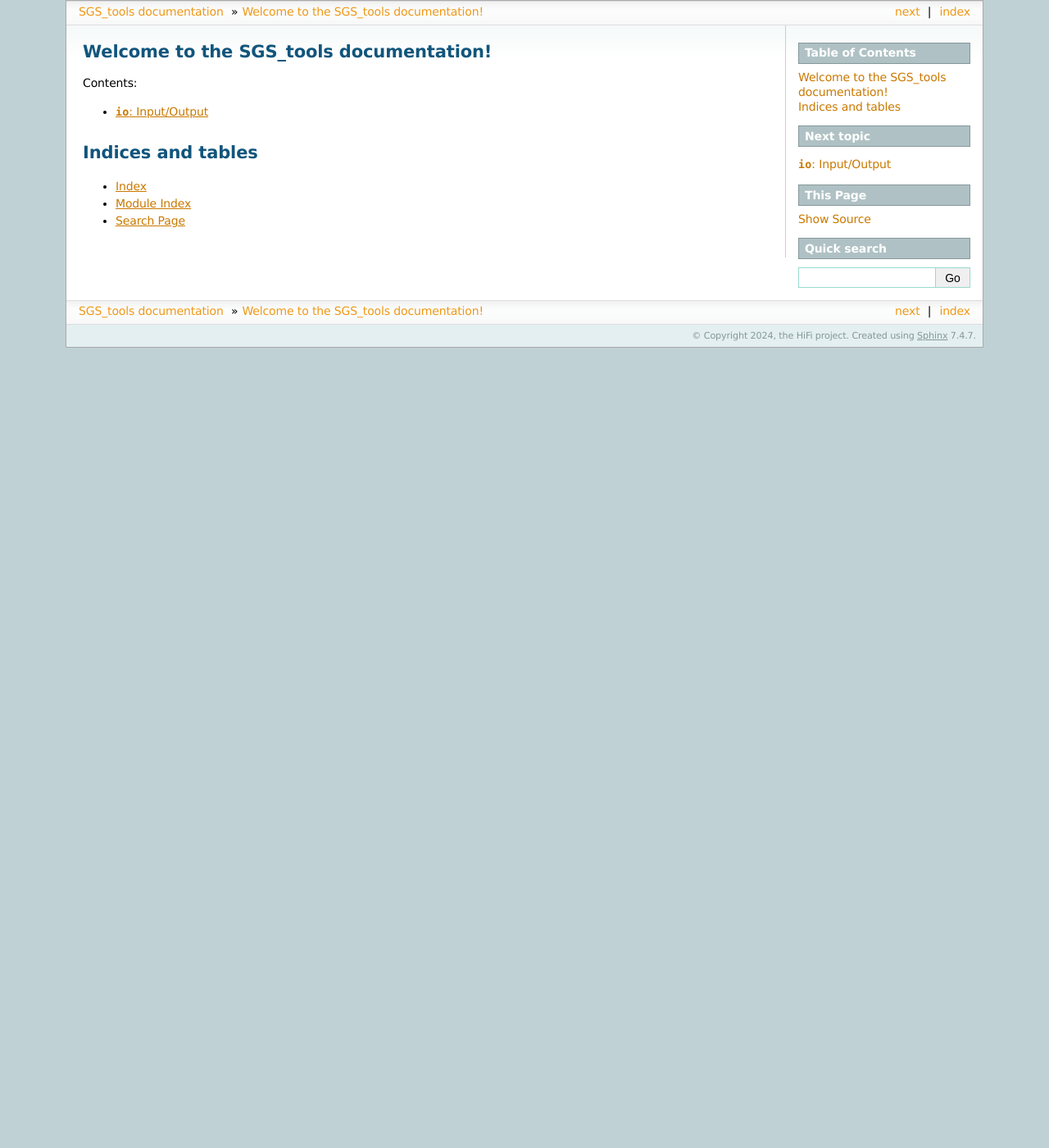
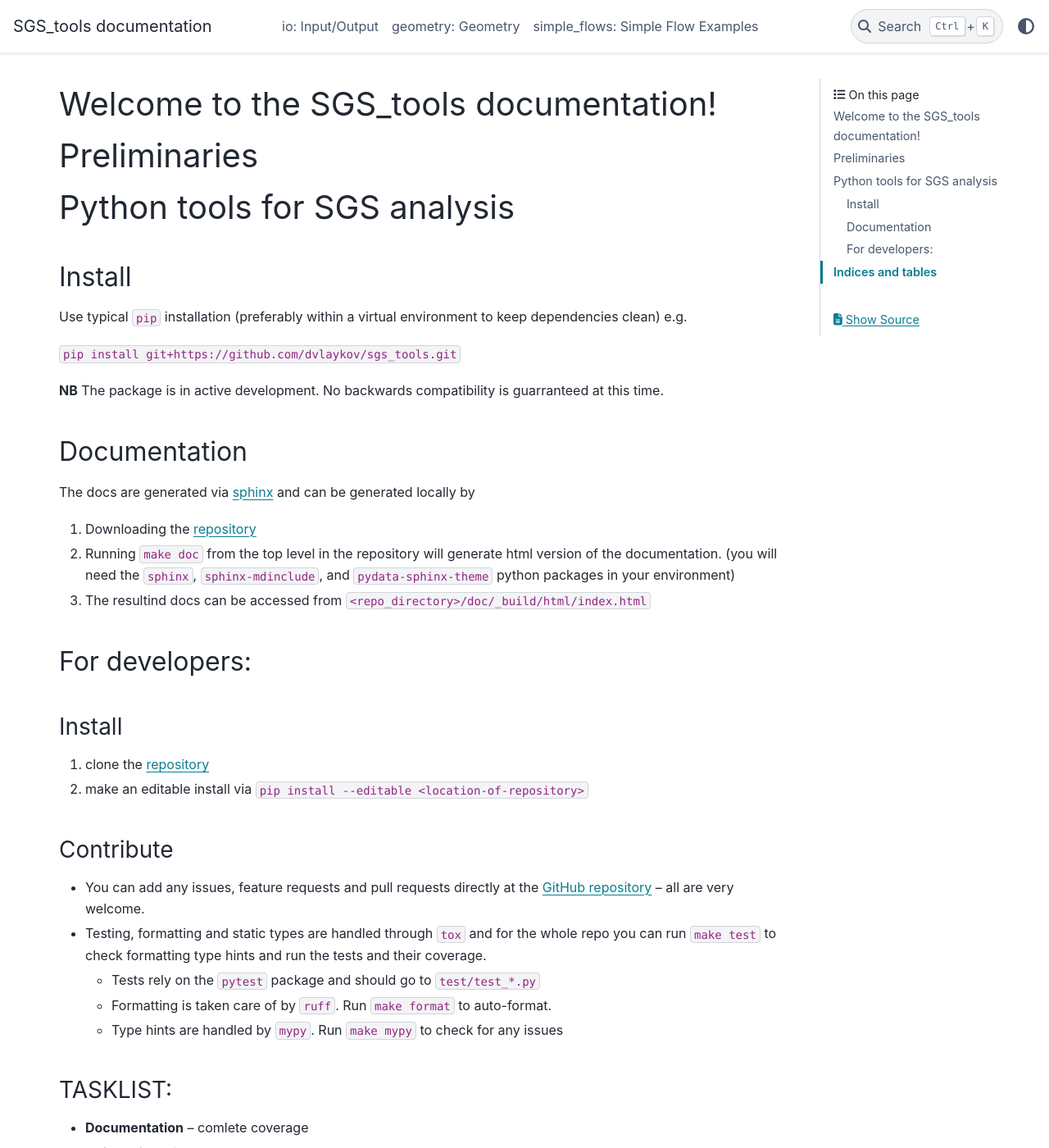
Before and after one commit to dvlaykov/sgs_tools, a Sphinx documentation site: the page built from doc/index.rst, in a window 1280 px wide and 1400 px high. Shown: the whole window at 82% size. Built offline with Sphinx 7.4.7 and the PyData theme 0.15.4, drawn with Linux system fonts in a browser that asks for light colours; formulas are drawn with MathJax 3; some of the changed text lies outside the part shown.

Commit message:
update documentation and config. Add README to documentation

````diff
--- a/README.md
+++ b/README.md
@@ -1,10 +1,15 @@
 # Python tools for SGS analysis
 
 ## Install
-Can install as a python package with
 
- * download the repository
- * run (preferably within a virtual environment)
-   ```pip install --editable <location-of-repository>```
-   It should install any missing dependencies as well.
-The package is in active development, hence the editable install.
+  Use typical `pip` installation (preferably within a virtual environment to keep dependencies clean) e.g.
+
+  ``` pip install git+https://github.com/dvlaykov/sgs_tools.git```
+
+**NB** The package is in active development. No backwards compatibility is guarranteed at this time.
+
+## Documentation
+The docs are generated via [sphinx](https://www.sphinx-doc.org/en/master/) and can be generated locally by
+1. Downloading the [repository](https://github.com/dvlaykov/sgs_tools)
+2. Running `make doc` from the top level in the repository will generate html version of the documentation. (you will need the `sphinx`, `sphinx-mdinclude`, and `pydata-sphinx-theme` python packages in your environment)
+3. The resultind docs can be accessed from `<repo_directory>/doc/_build/html/index.html`
--- /dev/null
+++ b/TASKLIST.md
@@ -0,0 +1,46 @@
+
+## For developers:
+
+### Install
+  1. clone the [repository](https://github.com/dvlaykov/sgs_tools)
+  2. make an editable install via
+    ```pip install --editable <location-of-repository>```
+
+### Contribute
+  * You can add any issues, feature requests and pull requests directly at the
+    [GitHub repository](https://github.com/dvlaykov/sgs_tools) -- all are very welcome.
+  * Testing, formatting and static types are handled through `tox` and for the whole repo you can run `make test` to check formatting type hints and run the tests and their coverage.
+
+    * Tests rely on the `pytest` package and should go to `test/test_*.py`
+    * Formatting is taken care of by `ruff`. Run `make format` to auto-format.
+    * Type hints are handled by `mypy`. Run `make mypy` to check for any issues
+
+
+### TASKLIST:
+  * **Documentation** -- comlete coverage
+  * **Unit testing** -- increase coverage
+  * Add scripts, CI programmes and notebook examples
+
+  * IO
+    * ~~ UM ~~
+    * MONC
+    * PTerodaCTILES ??
+    * ??
+
+  * Geometry
+    * Integrate staggered and non-staggered grid interfaces
+    * Implement gradients as methods on grids
+
+  * Physics
+    * Integrate with [MONC_utils](https://github.com/ParaConUK/monc_utils)
+    * Integrate  SGS Fluxes analysis from P. Burns
+
+  * Analysis tools
+    * Add spectra calculation
+    * Add Histograms/PDFs and violin calculators
+    * Add tensor invariant calculators
+    * Add quadrant analysis support
+
+  * SGS
+    * Add a mixed and nonlinear model extensions
+    * Generalise dynamic coefficient calculations
--- a/doc/conf.py
+++ b/doc/conf.py
@@ -33,12 +33,13 @@ extensions = [
     "sphinx.ext.autodoc",
     "sphinx.ext.imgmath",
     "sphinx_autodoc_typehints",
+    "sphinx_mdinclude"
 ]
 
 
 def skip(app, what, name, obj, would_skip, options):
     if name == "__init__":
-        return False
+        return True
     return would_skip
 
 
@@ -60,11 +61,16 @@ exclude_patterns = ["_build", "Thumbs.db", ".DS_Store"]
 # The theme to use for HTML and HTML Help pages.  See the documentation for
 # a list of builtin themes.
 #
-# html_theme = 'alabaster'
+# html_theme = "alabaster"
 # html_theme = 'classic'
-html_theme = "sphinxdoc"
+# html_theme = "sphinxdoc"
+html_theme = "pydata_sphinx_theme"
+
 
 # Add any paths that contain custom static files (such as style sheets) here,
 # relative to this directory. They are copied after the builtin static files,
 # so a file named "default.css" will overwrite the builtin "default.css".
-html_static_path = ["_static"]
+# html_static_path = ["_static"]
+
+# ordering
+autodoc_member_order = "bysource"
--- a/doc/index.rst
+++ b/doc/index.rst
@@ -1,11 +1,21 @@
 Welcome to the SGS_tools documentation!
 =======================================
 
+Preliminaries
+=============
+
+.. mdinclude:: ../README.md
+.. mdinclude:: ../TASKLIST.md
+
+==============================
+
 .. toctree::
-   :maxdepth: 2
+   :maxdepth: 4
    :caption: Contents:
 
    io
+   geometry
+   simple_flow
 
 Indices and tables
 ==================
--- /dev/null
+++ b/doc/simple_flow.rst
@@ -0,0 +1,5 @@
+:mod:`.simple_flows`: Simple Flow Examples
+==============================================================
+
+.. automodule:: sgs_tools.simple_flows.SimpleShear
+   :members:
````
Also changed, not shown: doc/geometry.rst (added, +14 -0 lines), 1 other file.
